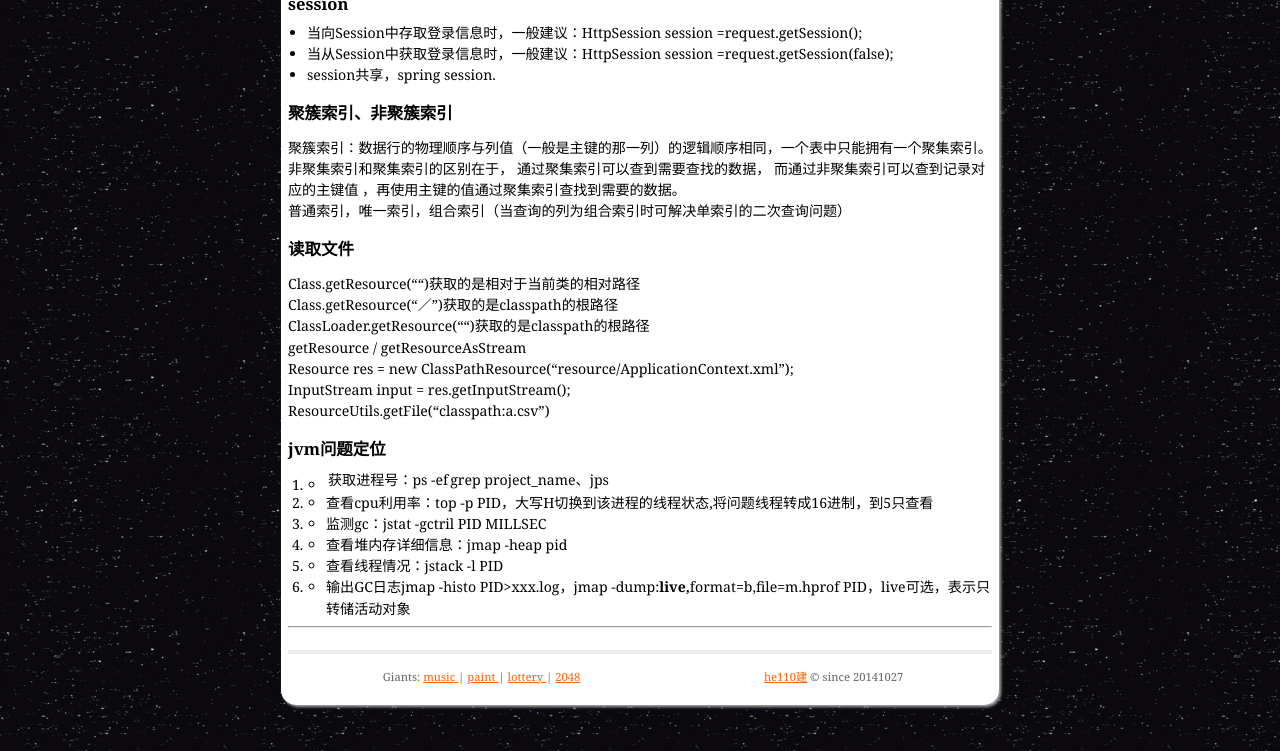
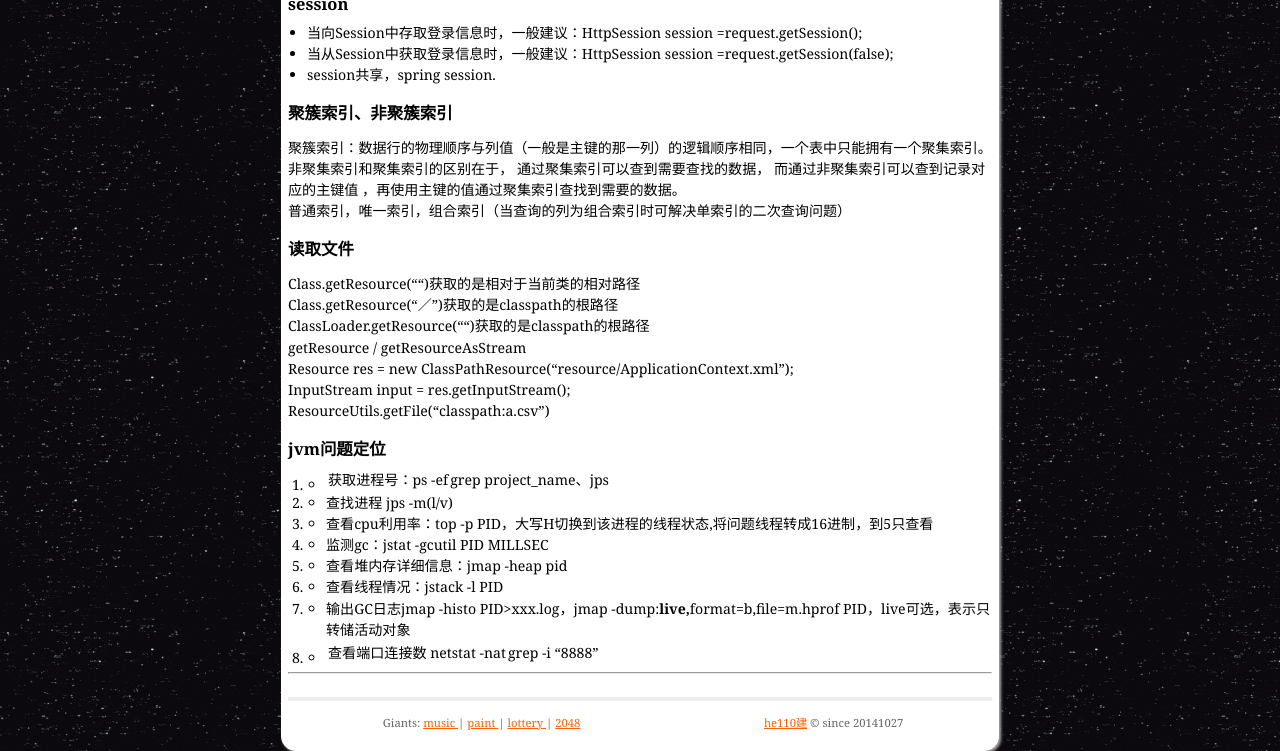
Before and after one commit to he110jian/he110jian.github.io, a Jekyll site: the page built from _posts/2019-05-31-大数据.markdown, in a window 1280 px wide and 900 px high, scrolled down 8532 px, cut to the strip 149-900 px from the top of the window. Built offline with Jekyll 4.4.1, drawn with Linux system fonts in a browser that asks for light colours; comment, search, counter and statistics services are not loaded.

Commit message:
2021年10月26日18:01:17

```diff
--- a/_posts/2019-05-31-大数据.markdown
+++ b/_posts/2019-05-31-大数据.markdown
@@ -377,11 +377,13 @@ ResourceUtils.getFile("classpath:a.csv")
 
 ### jvm问题定位 ###
 1. - 获取进程号：ps -ef | grep project_name、jps
+2. - 查找进程 jps -m(l/v)
 1. - 查看cpu利用率：top -p PID，大写H切换到该进程的线程状态,将问题线程转成16进制，到5只查看
-1. - 监测gc：jstat -gctril PID MILLSEC
+1. - 监测gc：jstat -gcutil PID MILLSEC
 1. - 查看堆内存详细信息：jmap -heap pid
 1. - 查看线程情况：jstack -l PID
 1. - 输出GC日志jmap -histo PID>xxx.log，jmap -dump:**live,**format=b,file=m.hprof PID，live可选，表示只转储活动对象
+2. - 查看端口连接数 netstat -nat | grep -i "8888"
 
 
 ---
```
